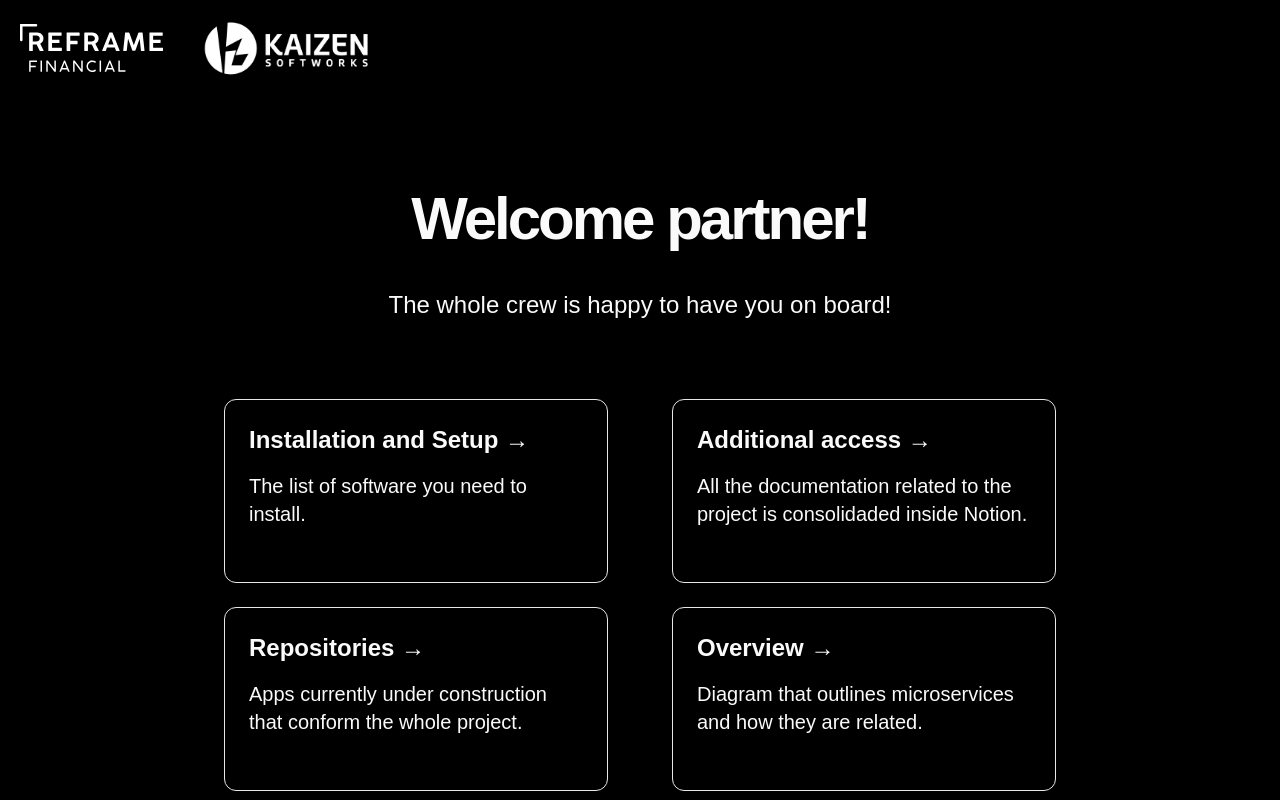
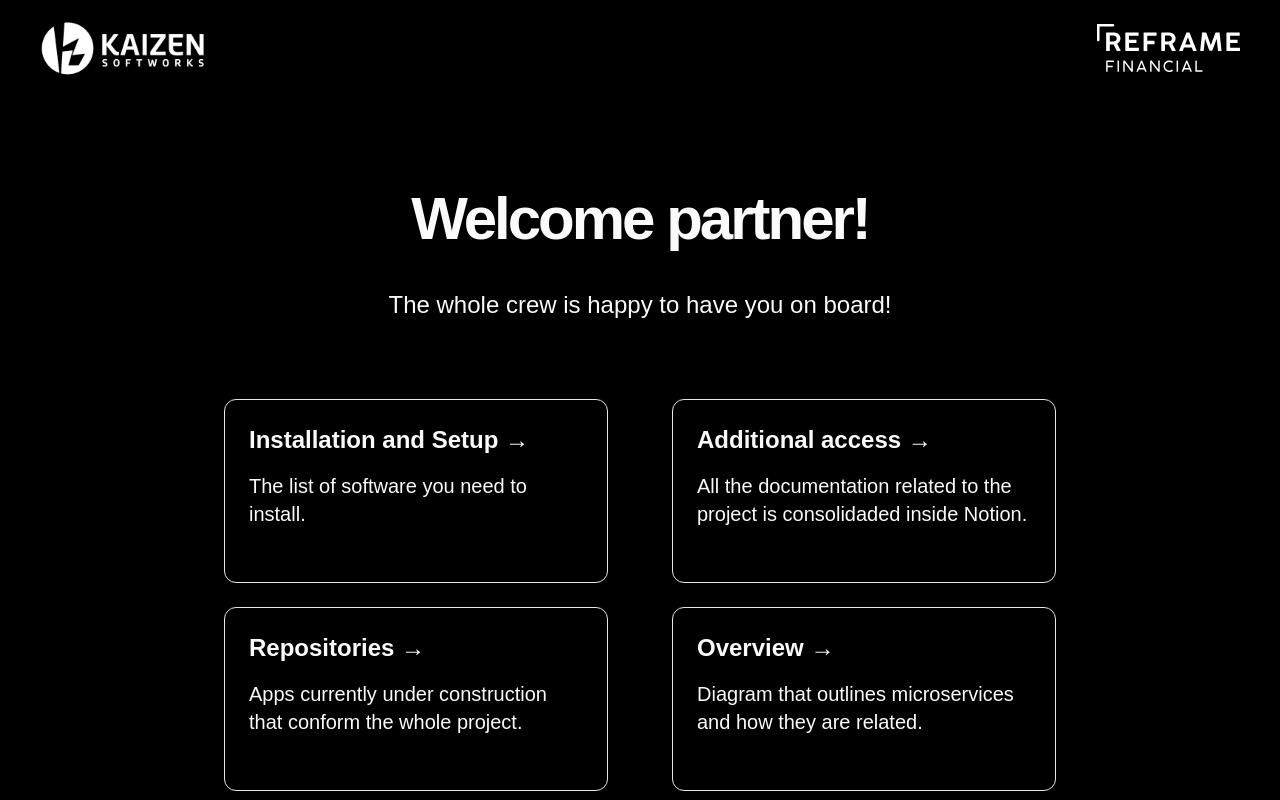
Before and after one commit to aguskz/onboarding, a Next.js app: page / in a window 1280 px wide. Built offline with nearby package versions, Linux system fonts and the light colour scheme.

Commit message:
logos position

```diff
--- a/pages/index.tsx
+++ b/pages/index.tsx
@@ -25,20 +25,14 @@
 const Home: NextPage = () => {
   return (
     <div className="flex min-h-screen flex-col items-center justify-center py-2">
-      <div
-        style={{
-          display: 'flex',
-          width: '100%',
-          alignItems: 'center',
-        }}
-      >
-        <img
-          src="reframe.svg"
-          className="relative max-h-12 w-auto h-auto pl-5"
-        />
+      <div className="flex w-full justify-between items-center">
         <img
           src="kaizen.png"
           className="relative max-h-20 w-auto h-auto pl-10"
+        />
+        <img
+          src="reframe.svg"
+          className="relative max-h-12 w-auto h-auto pr-10"
         />
       </div>
       <main className="flex w-full flex-1 flex-col items-center justify-center px-20 text-center">
```
